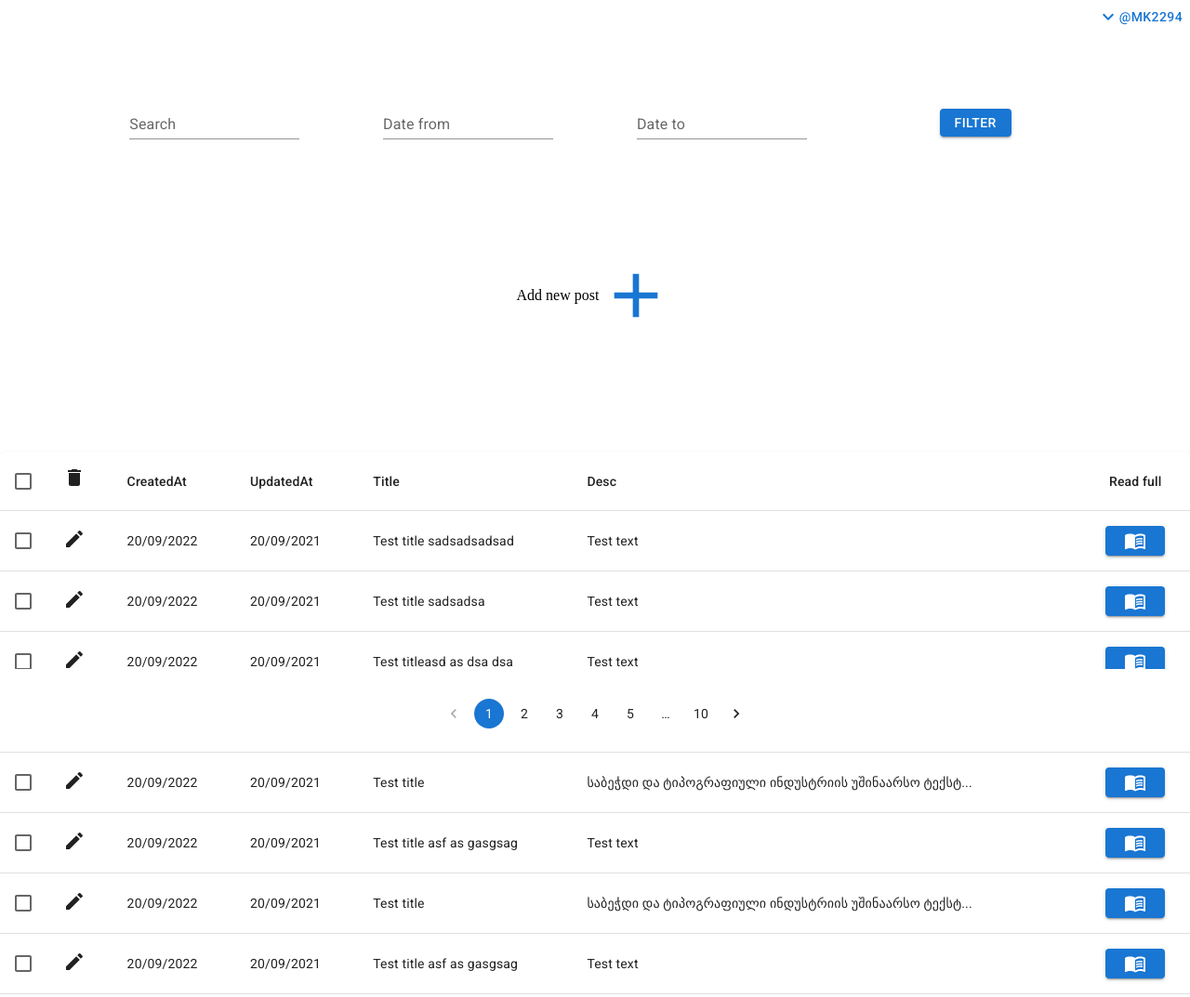
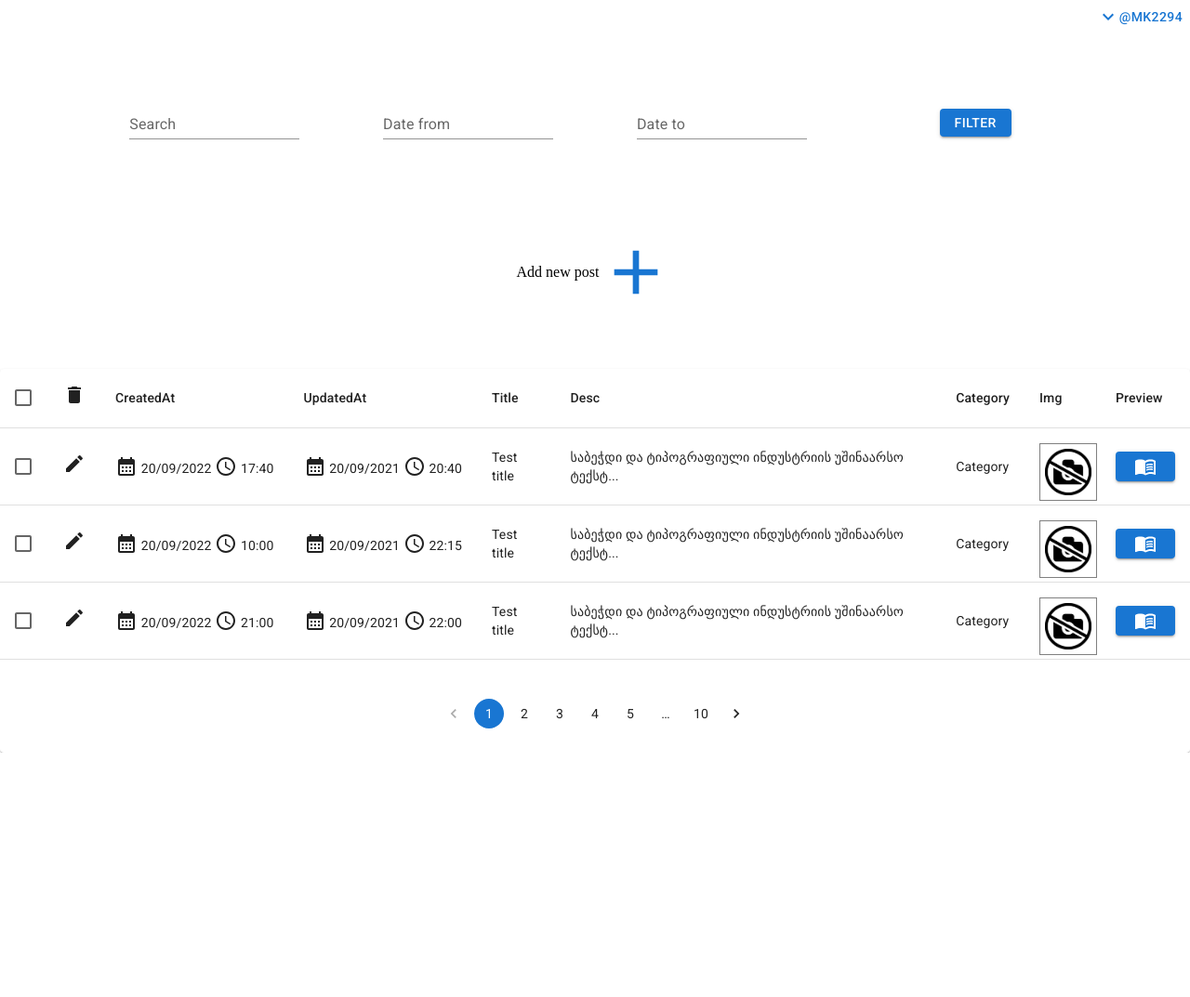
Before and after one commit to Mike-Kirichenko/post_dashboard_app, a React app: page / in a window 1280 px wide. Shown: the top 1073 px of the page at 93% size. After the commit the page ends 810 px from the top, so only its background shows below. Built offline with nearby package versions, Linux system fonts and the light colour scheme.

Commit message:
added markup details

```diff
--- a/src/components/App/app.css
+++ b/src/components/App/app.css
@@ -7,3 +7,19 @@ a {
   text-decoration: none;
   color: black;
 }
+
+.resp-img {
+  width: 100%;
+  height: auto;
+}
+
+.thumb {
+  border: 1px solid gray;
+  padding: 5px;
+}
+
+.post-img-preview-box {
+  width: 100%;
+  height: auto;
+  margin: 10px 0;
+}
--- /dev/null
+++ b/src/components/Modals/PostPreview/index.js
@@ -0,0 +1,52 @@
+import { useContext } from 'react';
+import Box from '@mui/material/Box';
+import Typography from '@mui/material/Typography';
+import Modal from '@mui/material/Modal';
+import ModalContext from '../../../context/ModalContext';
+import './postPreview.css';
+
+const PostPreview = () => {
+  const { setfullPostModal } = useContext(ModalContext);
+
+  return (
+    <Modal
+      open
+      onClose={() => setfullPostModal({})}
+      aria-labelledby='modal-modal-title'
+      aria-describedby='modal-modal-description'
+      className
+    >
+      <Box id='fullPostBox'>
+        <Typography id='modal-modal-date' variant='span' component='span'>
+          22/02/2022 16:45
+        </Typography>
+        <Box className='post-img-preview-box'>
+          <img
+            src='https://www.undp.org/sites/g/files/zskgke326/files/migration/cn/UNDP-CH-Why-Humanity-Must-Save-Nature-To-Save-Itself.jpeg'
+            alt='img'
+            className='resp-img'
+          />
+        </Box>
+        <Typography id='modal-modal-title' variant='h6' component='h2'>
+          Text in a modal
+        </Typography>
+        <Typography variant='sub' component='sub'>
+          <b>Category:</b> Nature
+        </Typography>
+        <Typography id='modal-modal-description'>
+          is simply dummy text of the printing and typesetting industry. Lorem
+          Ipsum has been the industry's standard dummy text ever since the
+          1500s, when an unknown printer took a galley of type and scrambled it
+          to make a type specimen book. It has survived not only five centuries,
+          but also the leap into electronic typesetting, remaining essentially
+          unchanged. It was popularised in the 1960s with the release of
+          Letraset sheets containing Lorem Ipsum passages, and more recently
+          with desktop publishing software like Aldus PageMaker including
+          versions of Lorem Ipsum
+        </Typography>
+      </Box>
+    </Modal>
+  );
+};
+
+export default PostPreview;
--- a/src/components/Posts/FullPostModal/fullPostModal.css
+++ b/src/components/Modals/PostPreview/postPreview.css
@@ -14,3 +14,7 @@
 #modal-modal-description.MuiTypography-root.MuiTypography-body1.css-ahj2mt-MuiTypography-root {
   margin-top: 20px;
 }
+
+#modal-modal-date.MuiTypography-root.MuiTypography-span.css-37jdci-MuiTypography-root {
+  font-style: italic;
+}
--- a/src/components/Posts/AddPost/addPost.css
+++ b/src/components/Posts/AddPost/addPost.css
@@ -3,7 +3,7 @@
   justify-content: center;
   align-items: center;
   cursor: pointer;
-  margin: 10% 0;
+  margin: 5% 0;
 }
 
 #addButton.MuiSvgIcon-root.MuiSvgIcon-colorPrimary.MuiSvgIcon-fontSizeMedium.css-ci5apu-MuiSvgIcon-root {
--- a/src/components/Posts/FullPostModal/index.js
+++ /dev/null
@@ -1,30 +0,0 @@
-import { useContext } from "react";
-import Box from "@mui/material/Box";
-import Typography from "@mui/material/Typography";
-import Modal from "@mui/material/Modal";
-import ModalContext from "../../../context/ModalContext";
-import "./fullPostModal.css";
-
-const PostModal = () => {
-  const { setfullPostModal } = useContext(ModalContext);
-
-  return (
-    <Modal
-      open
-      onClose={() => setfullPostModal({})}
-      aria-labelledby="modal-modal-title"
-      aria-describedby="modal-modal-description"
-    >
-      <Box id="fullPostBox">
-        <Typography id="modal-modal-title" variant="h6" component="h2">
-          Text in a modal
-        </Typography>
-        <Typography id="modal-modal-description">
-          Duis mollis, est non commodo luctus, nisi erat porttitor ligula.
-        </Typography>
-      </Box>
-    </Modal>
-  );
-};
-
-export default PostModal;
--- a/src/components/Posts/PostsList/Post.js
+++ /dev/null
@@ -1,38 +0,0 @@
-import { useContext } from 'react';
-import MenuBookIcon from '@mui/icons-material/MenuBook';
-import ModeEditIcon from '@mui/icons-material/ModeEdit';
-import { Button, Checkbox, TableCell, TableRow } from '@mui/material';
-import ModalContext from '../../../context/ModalContext';
-
-const Post = ({ row }) => {
-  const { setfullPostModal } = useContext(ModalContext);
-
-  const { createdAt, updatedAt, title, desc } = row;
-  return (
-    <TableRow>
-      <TableCell padding='checkbox'>
-        <Checkbox color='primary' />
-      </TableCell>
-      <TableCell>
-        <ModeEditIcon />
-      </TableCell>
-      <TableCell align='left'>{createdAt}</TableCell>
-      <TableCell align='left'>{updatedAt}</TableCell>
-      <TableCell align='left'>{title}</TableCell>
-      <TableCell align='left'>
-        {desc.length > 100 ? `${desc.substring(0, 50)}...` : desc}
-      </TableCell>
-      <TableCell align='center'>
-        <Button
-          variant='contained'
-          size='small'
-          onClick={() => setfullPostModal({ id: 1 })}
-        >
-          <MenuBookIcon />
-        </Button>
-      </TableCell>
-    </TableRow>
-  );
-};
-
-export default Post;
--- /dev/null
+++ b/src/components/Posts/PostsList/Post/index.js
@@ -0,0 +1,69 @@
+import { useContext } from 'react';
+import MenuBookIcon from '@mui/icons-material/MenuBook';
+import ModeEditIcon from '@mui/icons-material/ModeEdit';
+import CalendarMonthIcon from '@mui/icons-material/CalendarMonth';
+import AccessTimeIcon from '@mui/icons-material/AccessTime';
+import { Box, Button, Checkbox, TableCell, TableRow } from '@mui/material';
+import ModalContext from '../../../../context/ModalContext';
+import './post.css';
+
+const Post = ({ row }) => {
+  const { setfullPostModal } = useContext(ModalContext);
+  const { createdAt, updatedAt, title, desc } = row;
+  const [createdAtDate, createdAtTime] = createdAt.split(' ');
+  const [updatedAtDate, updatedAtTime] = updatedAt.split(' ');
+
+  return (
+    <TableRow>
+      <TableCell padding='checkbox'>
+        <Checkbox color='primary' />
+      </TableCell>
+      <TableCell>
+        <ModeEditIcon />
+      </TableCell>
+      <TableCell>
+        <Box className='date-time-box'>
+          <CalendarMonthIcon />
+          &nbsp;{createdAtDate}
+          &nbsp;
+          <AccessTimeIcon />
+          &nbsp;{createdAtTime}
+        </Box>
+      </TableCell>
+      <TableCell>
+        <Box className='date-time-box'>
+          <CalendarMonthIcon />
+          &nbsp;{updatedAtDate}
+          &nbsp;
+          <AccessTimeIcon />
+          &nbsp;{updatedAtTime}
+        </Box>
+      </TableCell>
+      <TableCell>{title}</TableCell>
+      <TableCell>
+        {desc.length > 100 ? `${desc.substring(0, 50)}...` : desc}
+      </TableCell>
+      <TableCell>Category</TableCell>
+      <TableCell>
+        <Box className='post-table-thumb-box'>
+          <img
+            src='./static-imgs/no-img.png'
+            alt='no-img'
+            className='resp-img thumb'
+          />
+        </Box>
+      </TableCell>
+      <TableCell>
+        <Button
+          variant='contained'
+          size='small'
+          onClick={() => setfullPostModal({ id: 1 })}
+        >
+          <MenuBookIcon />
+        </Button>
+      </TableCell>
+    </TableRow>
+  );
+};
+
+export default Post;
--- /dev/null
+++ b/src/components/Posts/PostsList/Post/post.css
@@ -0,0 +1,11 @@
+/*date and time box*/
+.MuiBox-root.css-0.date-time-box {
+  display: flex;
+  align-items: flex-end;
+}
+
+/*picture thumb-box*/
+.MuiBox-root.css-0.post-table-thumb-box {
+  width: 50px;
+  height: 50px;
+}
--- a/src/components/Posts/PostsList/PostTableHeader.js
+++ b/src/components/Posts/PostsList/PostTableHeader.js
@@ -2,20 +2,28 @@ import DeleteIcon from '@mui/icons-material/Delete';
 import { Checkbox, TableCell, TableHead, TableRow } from '@mui/material';
 
 const PostTableHeader = () => {
+  const headings = [
+    'CreatedAt',
+    'UpdatedAt',
+    'Title',
+    'Desc',
+    'Category',
+    'Img',
+    'Preview',
+  ];
+
   return (
     <TableHead>
       <TableRow>
-        <TableCell align='left' padding='checkbox'>
+        <TableCell padding='checkbox'>
           <Checkbox color='primary' />
         </TableCell>
-        <TableCell align='left'>
+        <TableCell>
           <DeleteIcon />
         </TableCell>
-        <TableCell>CreatedAt </TableCell>
-        <TableCell>UpdatedAt</TableCell>
-        <TableCell>Title</TableCell>
-        <TableCell>Desc</TableCell>
-        <TableCell align='center'>Read full</TableCell>
+        {headings.map((headingText, index) => (
+          <TableCell key={`${headingText}-${index}`}>{headingText} </TableCell>
+        ))}
       </TableRow>
     </TableHead>
   );
--- a/src/components/Posts/PostsList/index.js
+++ b/src/components/Posts/PostsList/index.js
@@ -1,76 +1,39 @@
-import { Box } from "@mui/system";
-import Table from "@mui/material/Table";
-import TableBody from "@mui/material/TableBody";
-import PostTableHeader from "./PostTableHeader";
-import Post from "./Post";
-import Pagination from "./Pagination";
+import { Box } from '@mui/system';
+import Table from '@mui/material/Table';
+import TableBody from '@mui/material/TableBody';
+import PostTableHeader from './PostTableHeader';
+import Post from './Post';
+import Pagination from './Pagination';
 
 const createData = (createdAt, updatedAt, title, desc) => {
   return { createdAt, updatedAt, title, desc };
 };
 
 const postsWrapperStyle = {
-  position: "relative",
-  width: "100%",
-  marginBottom: "100px"
+  position: 'relative',
+  width: '100%',
+  marginBottom: '100px',
 };
 const rows = [
   createData(
-    "20/09/2022",
-    "20/09/2021",
-    "Test title sadsadsadsad ",
-    "Test text"
-  ),
-  createData("20/09/2022", "20/09/2021", "Test title sadsadsa ", "Test text"),
-  createData(
-    "20/09/2022",
-    "20/09/2021",
-    "Test titleasd as dsa dsa",
-    "Test text"
+    '20/09/2022 17:40',
+    '20/09/2021 20:40',
+    'Test title',
+    'საბეჭდი და ტიპოგრაფიული ინდუსტრიის უშინაარსო ტექსტია. იგი სტანდარტად 1500-იანი წლებიდან იქცა, როდესაც უცნობმა მბეჭდავმა ამწყობ დაზგაზე წიგნის საცდელი ეგზემპლარი დაბეჭდა. მისი ტექსტი არამარტო 5 საუკუნის მანძილზე შემორჩა, არამედ მან დღემდე, ელექტრონული ტიპოგრაფიის დრომდეც უცვლელად მოაღწია. განსაკუთრებული პოპულარობა მას 1960-იან წლებში გამოსულმა Letraset-ის ცნობილმა ტრაფარეტებმა მოუტანა, უფრო მოგვიანებით კი — Aldus PageMaker-ის ტიპის საგამომცემლო პროგრამებმა, რომლებშიც Lorem Ipsum-ის სხვადასხვა ვერსიები იყო ჩაშენებული.'
   ),
   createData(
-    "20/09/2022",
-    "20/09/2021",
-    "Test title asf as gasgsag ",
-    "Test text"
-  ),
-  createData(
-    "20/09/2022",
-    "20/09/2021",
-    "Test title",
-    "საბეჭდი და ტიპოგრაფიული ინდუსტრიის უშინაარსო ტექსტია. იგი სტანდარტად 1500-იანი წლებიდან იქცა, როდესაც უცნობმა მბეჭდავმა ამწყობ დაზგაზე წიგნის საცდელი ეგზემპლარი დაბეჭდა. მისი ტექსტი არამარტო 5 საუკუნის მანძილზე შემორჩა, არამედ მან დღემდე, ელექტრონული ტიპოგრაფიის დრომდეც უცვლელად მოაღწია. განსაკუთრებული პოპულარობა მას 1960-იან წლებში გამოსულმა Letraset-ის ცნობილმა ტრაფარეტებმა მოუტანა, უფრო მოგვიანებით კი — Aldus PageMaker-ის ტიპის საგამომცემლო პროგრამებმა, რომლებშიც Lorem Ipsum-ის სხვადასხვა ვერსიები იყო ჩაშენებული."
-  ),
-  createData(
-    "20/09/2022",
-    "20/09/2021",
-    "Test title asf as gasgsag ",
-    "Test text"
-  ),
-  createData(
-    "20/09/2022",
-    "20/09/2021",
-    "Test title",
-    "საბეჭდი და ტიპოგრაფიული ინდუსტრიის უშინაარსო ტექსტია. იგი სტანდარტად 1500-იანი წლებიდან იქცა, როდესაც უცნობმა მბეჭდავმა ამწყობ დაზგაზე წიგნის საცდელი ეგზემპლარი დაბეჭდა. მისი ტექსტი არამარტო 5 საუკუნის მანძილზე შემორჩა, არამედ მან დღემდე, ელექტრონული ტიპოგრაფიის დრომდეც უცვლელად მოაღწია. განსაკუთრებული პოპულარობა მას 1960-იან წლებში გამოსულმა Letraset-ის ცნობილმა ტრაფარეტებმა მოუტანა, უფრო მოგვიანებით კი — Aldus PageMaker-ის ტიპის საგამომცემლო პროგრამებმა, რომლებშიც Lorem Ipsum-ის სხვადასხვა ვერსიები იყო ჩაშენებული."
-  ),
-  createData(
-    "20/09/2022",
-    "20/09/2021",
-    "Test title asf as gasgsag ",
-    "Test text"
-  ),
-  createData(
-    "20/09/2022",
-    "20/09/2021",
-    "Test title",
-    "საბეჭდი და ტიპოგრაფიული ინდუსტრიის უშინაარსო ტექსტია. იგი სტანდარტად 1500-იანი წლებიდან იქცა, როდესაც უცნობმა მბეჭდავმა ამწყობ დაზგაზე წიგნის საცდელი ეგზემპლარი დაბეჭდა. მისი ტექსტი არამარტო 5 საუკუნის მანძილზე შემორჩა, არამედ მან დღემდე, ელექტრონული ტიპოგრაფიის დრომდეც უცვლელად მოაღწია. განსაკუთრებული პოპულარობა მას 1960-იან წლებში გამოსულმა Letraset-ის ცნობილმა ტრაფარეტებმა მოუტანა, უფრო მოგვიანებით კი — Aldus PageMaker-ის ტიპის საგამომცემლო პროგრამებმა, რომლებშიც Lorem Ipsum-ის სხვადასხვა ვერსიები იყო ჩაშენებული."
+    '20/09/2022 10:00',
+    '20/09/2021 22:15',
+    'Test title',
+    'საბეჭდი და ტიპოგრაფიული ინდუსტრიის უშინაარსო ტექსტია. იგი სტანდარტად 1500-იანი წლებიდან იქცა, როდესაც უცნობმა მბეჭდავმა ამწყობ დაზგაზე წიგნის საცდელი ეგზემპლარი დაბეჭდა. მისი ტექსტი არამარტო 5 საუკუნის მანძილზე შემორჩა, არამედ მან დღემდე, ელექტრონული ტიპოგრაფიის დრომდეც უცვლელად მოაღწია. განსაკუთრებული პოპულარობა მას 1960-იან წლებში გამოსულმა Letraset-ის ცნობილმა ტრაფარეტებმა მოუტანა, უფრო მოგვიანებით კი — Aldus PageMaker-ის ტიპის საგამომცემლო პროგრამებმა, რომლებშიც Lorem Ipsum-ის სხვადასხვა ვერსიები იყო ჩაშენებული.'
   ),
 
   createData(
-    "20/09/2022",
-    "20/09/2021",
-    "Test title",
-    "საბეჭდი და ტიპოგრაფიული ინდუსტრიის უშინაარსო ტექსტია. იგი სტანდარტად 1500-იანი წლებიდან იქცა, როდესაც უცნობმა მბეჭდავმა ამწყობ დაზგაზე წიგნის საცდელი ეგზემპლარი დაბეჭდა. მისი ტექსტი არამარტო 5 საუკუნის მანძილზე შემორჩა, არამედ მან დღემდე, ელექტრონული ტიპოგრაფიის დრომდეც უცვლელად მოაღწია. განსაკუთრებული პოპულარობა მას 1960-იან წლებში გამოსულმა Letraset-ის ცნობილმა ტრაფარეტებმა მოუტანა, უფრო მოგვიანებით კი — Aldus PageMaker-ის ტიპის საგამომცემლო პროგრამებმა, რომლებშიც Lorem Ipsum-ის სხვადასხვა ვერსიები იყო ჩაშენებული."
-  )
+    '20/09/2022 21:00',
+    '20/09/2021 22:00',
+    'Test title',
+    'საბეჭდი და ტიპოგრაფიული ინდუსტრიის უშინაარსო ტექსტია. იგი სტანდარტად 1500-იანი წლებიდან იქცა, როდესაც უცნობმა მბეჭდავმა ამწყობ დაზგაზე წიგნის საცდელი ეგზემპლარი დაბეჭდა. მისი ტექსტი არამარტო 5 საუკუნის მანძილზე შემორჩა, არამედ მან დღემდე, ელექტრონული ტიპოგრაფიის დრომდეც უცვლელად მოაღწია. განსაკუთრებული პოპულარობა მას 1960-იან წლებში გამოსულმა Letraset-ის ცნობილმა ტრაფარეტებმა მოუტანა, უფრო მოგვიანებით კი — Aldus PageMaker-ის ტიპის საგამომცემლო პროგრამებმა, რომლებშიც Lorem Ipsum-ის სხვადასხვა ვერსიები იყო ჩაშენებული.'
+  ),
 ];
 
 const PostsList = () => {
--- a/src/components/Posts/index.js
+++ b/src/components/Posts/index.js
@@ -3,13 +3,14 @@ import { TableContainer } from '@mui/material';
 import UserPanel from '../UserPanel';
 import Paper from '@mui/material/Paper';
 import PostsList from './PostsList';
-import PostModal from './FullPostModal';
+import PostPreview from '../Modals/PostPreview';
 import ModalContext from '../../context/ModalContext';
 import Filter from '../Filter';
 import AddPost from './AddPost';
 
 const Posts = () => {
   const [fullPostModal, setfullPostModal] = useState({});
+
   return (
     <>
       <UserPanel />
@@ -19,7 +20,7 @@ const Posts = () => {
         <TableContainer component={Paper}>
           <PostsList />
         </TableContainer>
-        {Object.keys(fullPostModal).length > 0 && <PostModal />}
+        {Object.keys(fullPostModal).length > 0 && <PostPreview />}
       </ModalContext.Provider>
     </>
   );
```
Also changed, not shown: public/index.html (+1 -1 lines), src/components/Modals/PostInput/index.js (added, +52 -0 lines), src/components/Modals/PostInput/postInput.css (added, +20 -0 lines), src/components/Posts/PostsList/PostsTableFooter.js (deleted, +0 -22 lines), public/logo512.png (deleted), public/static-imgs/no-img.png (added).
